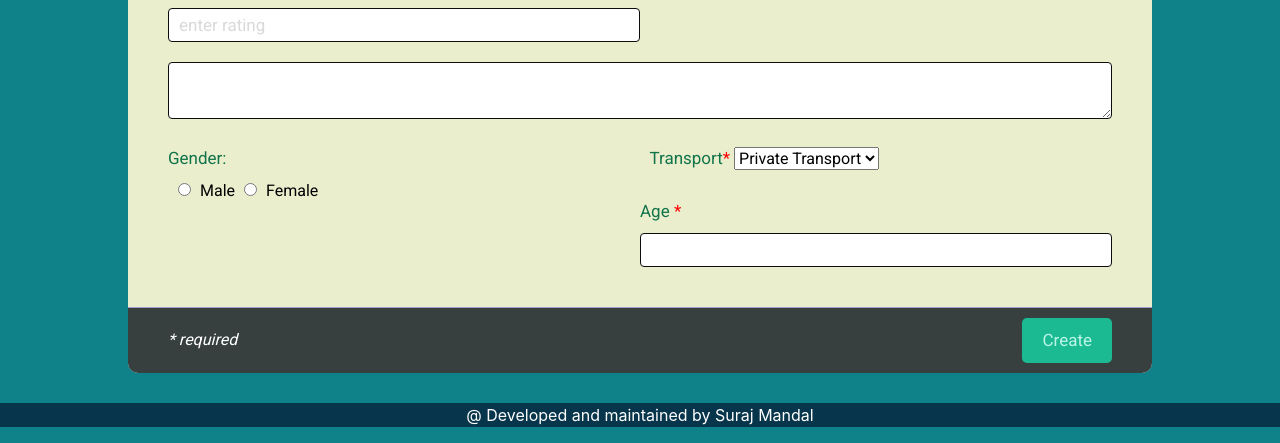
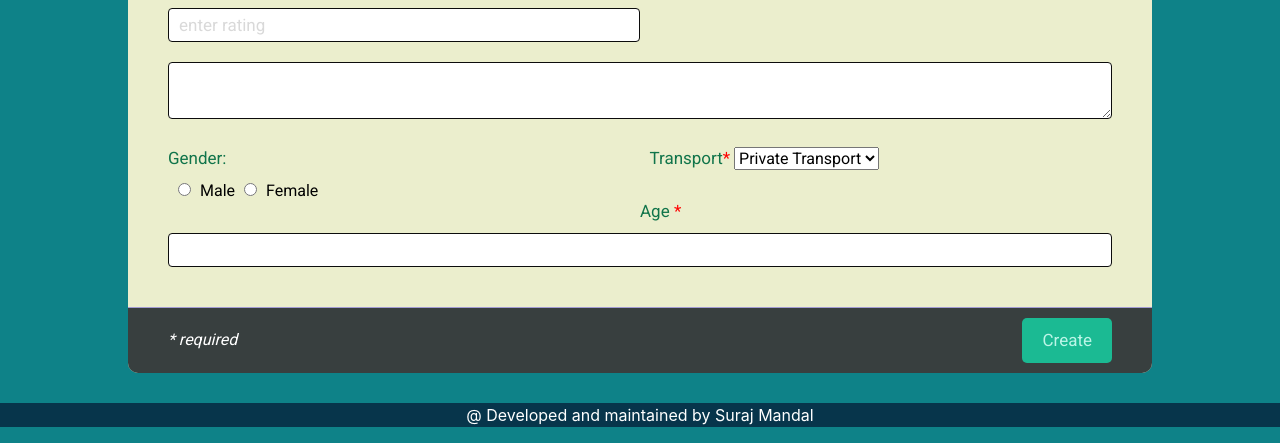
Before and after one commit to srm1071/crowdsource1, a Django app: page /register in a window 1280 px wide. Shown: the part 1541-1984 px from the top of the page. Run offline with Django 3.2, Linux system fonts and the light colour scheme; some libraries are stand-ins or nearby versions.

Commit message:
Update register.html

```diff
--- a/template/register.html
+++ b/template/register.html
@@ -410,7 +410,7 @@
 
         <!-- Profile picture and Age -->
         <div class="horizontal-group">
-          <div class="form-group left">
+          <div class="form-group center">
             <label for="experience" class="label-title">Age <font color="red">*</font></label>
             <input type="number" min="18" max="80" value="" class="form-input" name="age" required="required">
           </div>
```
